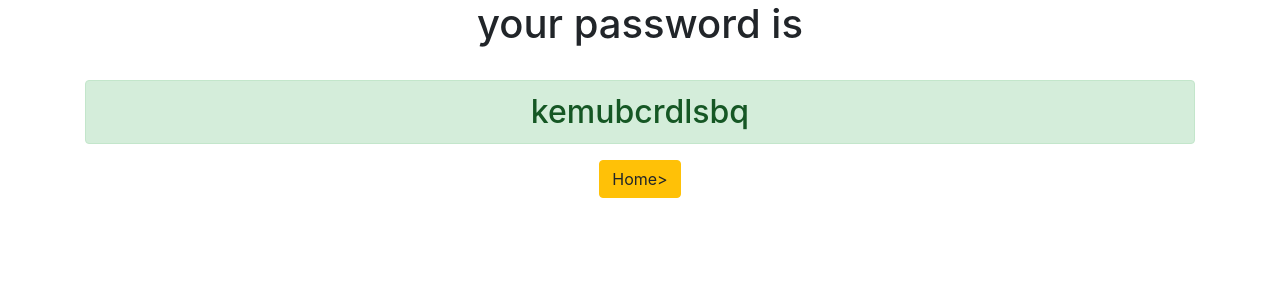
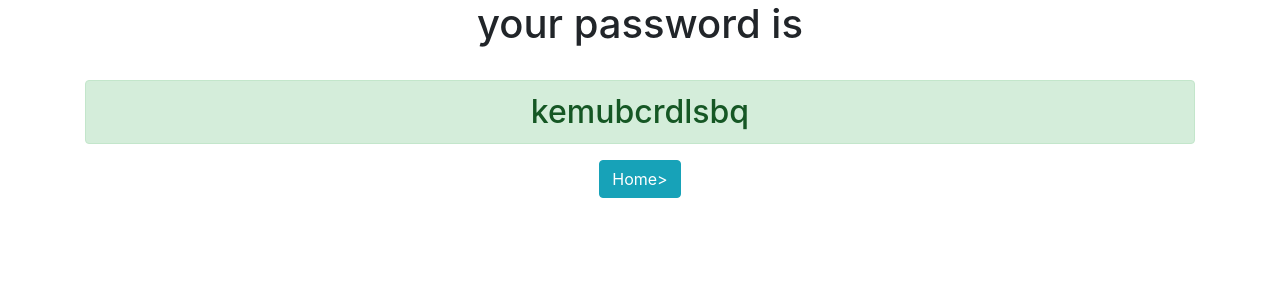
Before and after one commit to nithipat1911/django-password-generator, a Django app: page /password/ in a window 1280 px wide. Shown: the top 300 px of the page. Run offline with Django 3.2, Linux system fonts and the light colour scheme; some libraries are stand-ins or nearby versions.

Commit message:
I made 2nd

```diff
--- a/generator/templates/generator/about.html
+++ b/generator/templates/generator/about.html
@@ -2,7 +2,7 @@
 
 <h2> About this :) is nithipat</h2>
 
-<p>   my test django
+<p>   my test django ja
 
 </p>
 
--- a/generator/templates/generator/password.html
+++ b/generator/templates/generator/password.html
@@ -4,6 +4,6 @@
 <br>
 <h2 class="alert alert-success"> {{ password }}</h2>
 
-<a href="{% url 'home'%}" class="btn btn-warning">Home></a>
+<a href="{% url 'home'%}" class="btn btn-info">Home></a>
 
 </div>
```
